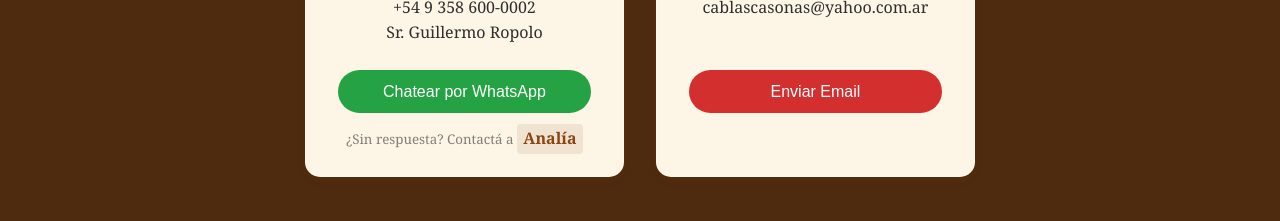
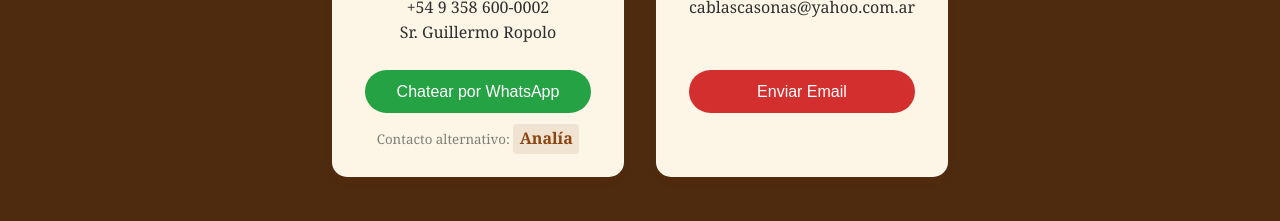
Before and after one commit to maxiTiton/CabaniasLasCasonas, a React (Vite) app: page / in a window 1280 px wide. Shown: the part 5200-5421 px from the top of the page. Built offline with nearby package versions, Linux system fonts and the light colour scheme.

Commit message:
cambio de texto en contacto

```diff
--- a/src/components/Contact.jsx
+++ b/src/components/Contact.jsx
@@ -34,7 +34,7 @@ const Contact = () => {
                   Chatear por WhatsApp
                 </button>
                 <p className="alternative-contact">
-                  <small>¿Sin respuesta? Contactá a </small><a href="#" onClick={(e) => { e.preventDefault(); handleChat('5493584208323'); }} className="whatsapp-link">Analía</a>
+                  <small>Contacto alternativo: </small><a href="#" onClick={(e) => { e.preventDefault(); handleChat('5493584208323'); }} className="whatsapp-link">Analía</a>
                 </p>
               </div>
             </div>
```
